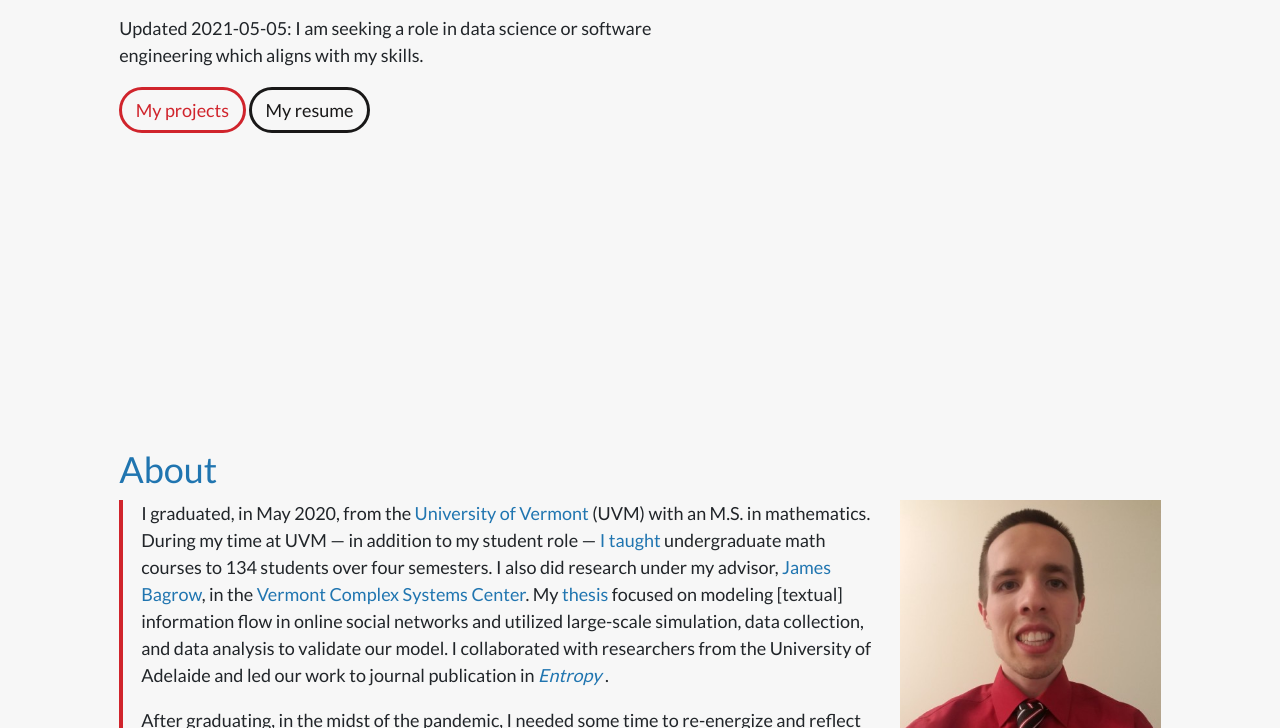
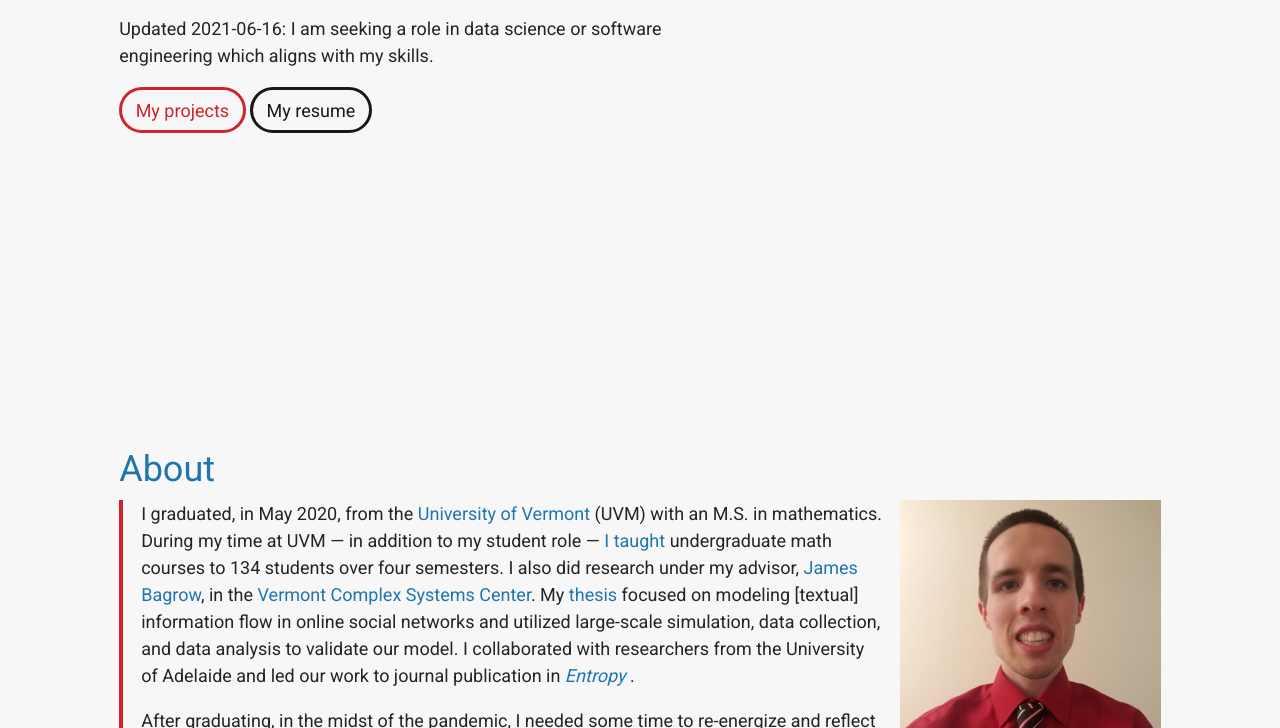
Before and after one commit to tysonpond/tysonpond.github.io, a plain HTML site: page index.html in a window 1280 px wide. Shown: the part 372-1100 px from the top of the page. Drawn offline with nearby package versions, Linux system fonts and the light colour scheme; some icons are missing.

Commit message:
update resume

```diff
--- a/assets/css/main.css
+++ b/assets/css/main.css
@@ -1,4 +1,4 @@
-@import url(https://fonts.googleapis.com/css?family=Lato:400,700);
+@import url(https://fonts.googleapis.com/css?family=Roboto:400,700);
 
 :root {
 	--color-primary: rgb(32, 117, 176);
@@ -8,7 +8,7 @@
 	--color-black: #191818;
 	--color-black-fade: rgba(0,0,0,0.6);
 	--color-white: white;
-	--primary-font-family: "Lato";
+	--primary-font-family: "Roboto";
 	--primary-font-regular: 400;
 	--primary-font-thick: 700;
 	--shadow-light: 0 0.125rem 0.25rem 0 rgba(0,0,0,.11);
--- a/index.html
+++ b/index.html
@@ -64,7 +64,7 @@
             <b>Data and code enthusiast</b>
            </p>
            <p>
-               Updated 2021-05-05: I am seeking a role in data science or software engineering which aligns with my skills.
+               Updated 2021-06-16: I am seeking a role in data science or software engineering which aligns with my skills.
            </p>
             <div class="btn-wrap">
                 <a id="my-projects-btn" href="#portfolio" class="btn">My projects</a>
```
Also changed, not shown: 1 other file.
